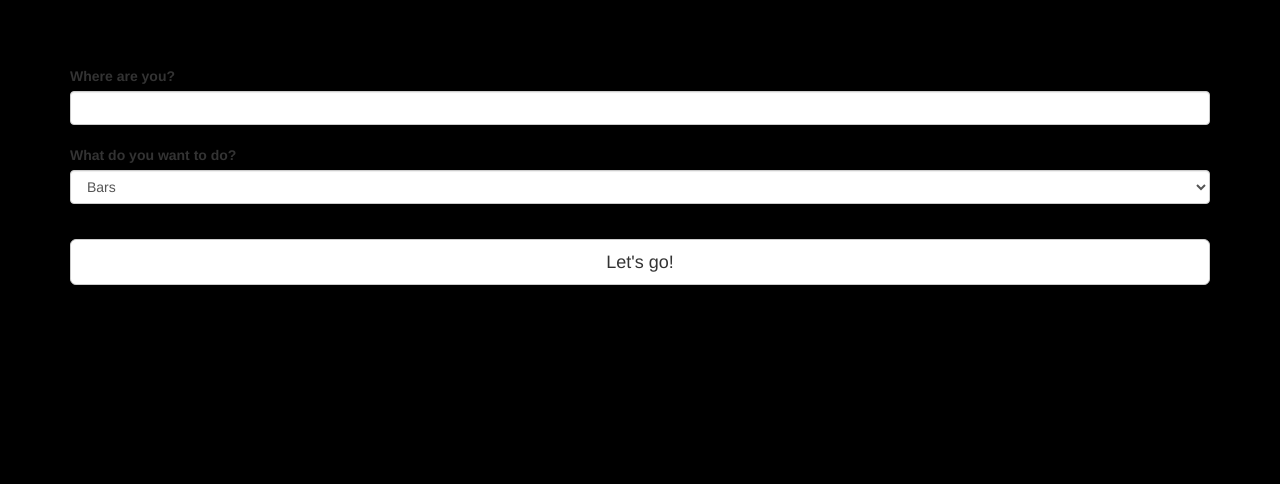
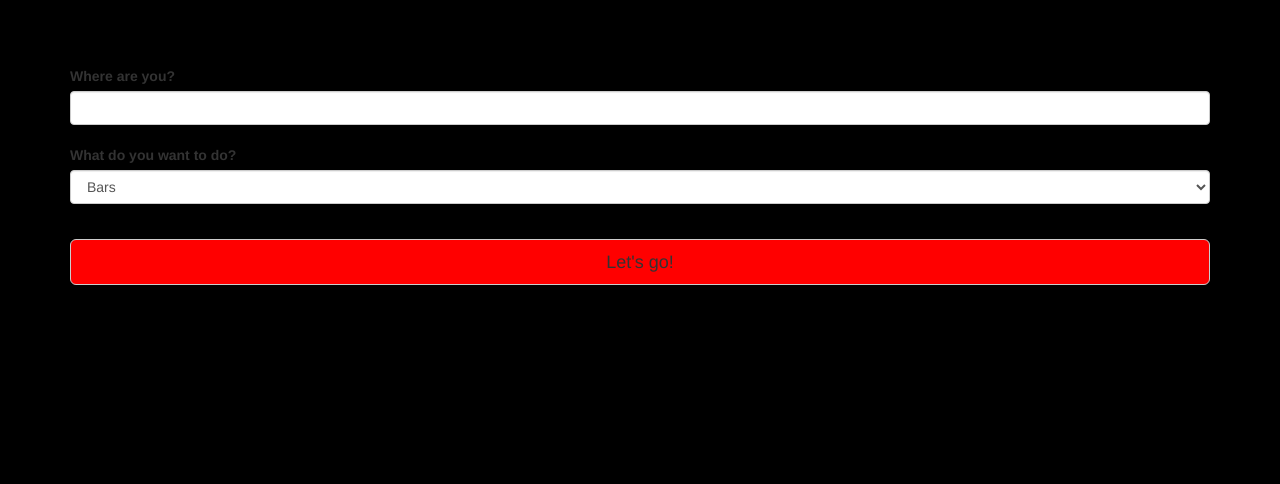
Before and after one commit to eric-h0/meetupApp, a PHP site: page / in a window 1280 px wide. Shown: the part 204-688 px from the top of the page. Run offline with PHP 8.4, Linux system fonts and the light colour scheme; some libraries are stand-ins or nearby versions.

Commit message:
Changed color of submit button.

```diff
--- a/assets/css/style.css
+++ b/assets/css/style.css
@@ -16,3 +16,8 @@ h1 {
   font-size: 76px;
   font-family: 'Paytone One', sans-serif;
 }
+
+#goButton {
+  background-color: #ff0000
+;
+}
--- a/assets/javascript/logic.js
+++ b/assets/javascript/logic.js
@@ -4,5 +4,5 @@ $("#goButton").click(function() {
 
   //Clicking the button hides the input boxes and buttons, it'll show the event divs that will be dynamically created based on input.
   $("#inputSection").hide();
-
+  // $("#eventDiv").show();
 });
```
